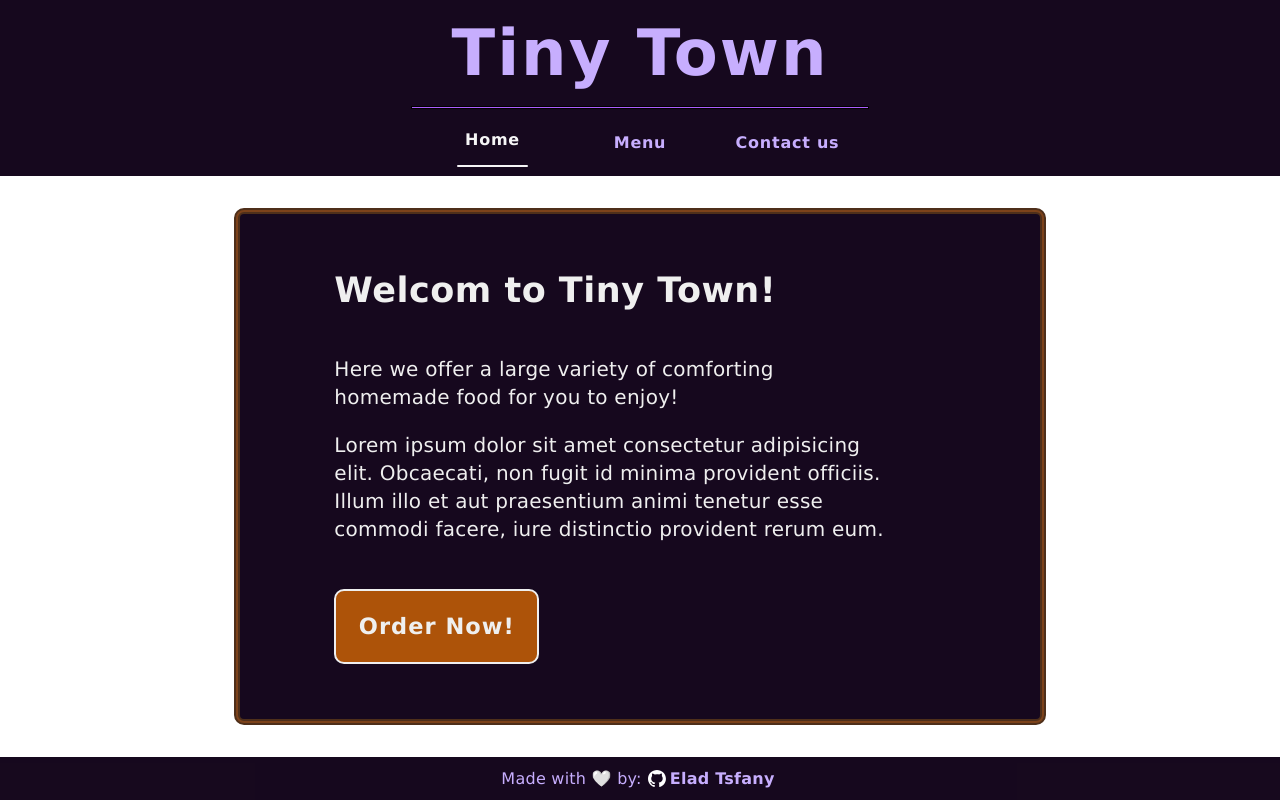
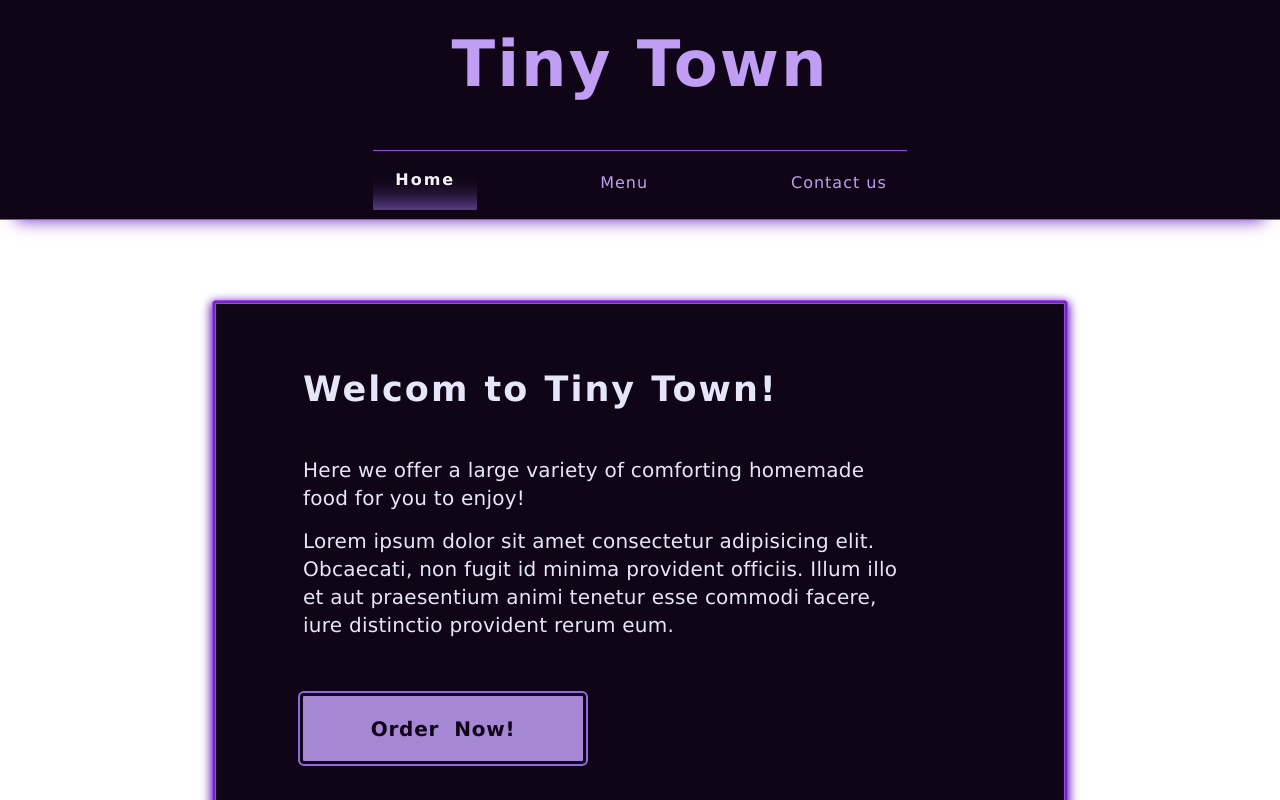
Before and after one commit to eladtsfany/resaurant-page, a website built with webpack: page src/index.html in a window 1280 px wide. Both pictures are taken after a click on the link "Home". Built offline with nearby package versions, Linux system fonts and the light colour scheme; files whose address does not match are found by name.

Commit message:
First commit from main branch

```diff
--- a/src/index.html
+++ b/src/index.html
@@ -12,7 +12,6 @@
             <div class="title-wrapper">
                 <h1>Tiny Town</h1>
             </div>
-            <hr>
             <div class="navigate">
                 <a class="nav-item" data-name="home">Home</a>
                 <a class="nav-item" data-name="menu">Menu</a>
@@ -35,25 +34,22 @@
             </div> -->
 
             <!---------------------------------- Menu Template ---------------------------------->
-            <div class="menu-container">
+            <!-- <div class="menu-container">
                 <h2>MENU</h2>
                 <div class="cards-wrapper">
                     <div class="card">
-                        <img class="card-img" src="#" alt="">
+                        <img class="card-img" src="#">
                         <h3>DISH NAME</h3>
-                        <p>Dish info - Lorem ipsum dolor sit amet consectetur adipisicing elit. Laboriosam doloremque
+                        <p>Lorem ipsum dolor sit amet consectetur adipisicing elit. Laboriosam doloremque
                             repellendus labore, est unde fuga deserunt.</p>
                         <div class="price">$12.90</div>
                         <a class="card-btn" href="#"></a>
                     </div>
+                </div>
+            </div> -->
 
-                    <div class="card">TEMP 2</div>
-                    <div class="card">TEMP 3</div>
-                    <div class="card">TEMP 4</div>
-                    <div class="card">TEMP 5</div>
-                    <div class="card">TEMP 6</div>
-                </div>
-            </div>
+            <!---------------------------------- Contact Template ---------------------------------->
+
         </div>
         <div id="footer">
             <div>Made with 🤍 by: </div>
--- a/src/styles.css
+++ b/src/styles.css
@@ -2,25 +2,22 @@
     --font-family: Verdana, 'Roboto', 'Segoe UI', 'Arial', sans-serif;
     --color-dark: #1f1f1f;
     --color-light: #efefef;
-    --color-pumpkin: rgb(200, 80, 14);
-    --color-pumpkin-bright: rgb(244, 114, 9);
-    --color-pumpkin-dark: rgb(173, 83, 9);
-    --color-brown: rgb(124, 66, 26);
-    --color-brown-dark: rgb(78, 47, 26);
     --color-bg-dark: rgba(3, 3, 3, 0.9);
     --color-bg-light: rgba(225, 225, 225, 0.9);
 
     --color-lilac: #a57cff;
     --color-lilac-light: #c7aefe;
-    --color-lavender: #ad5dfd;
-    --color-theme: #c7aefe;
-    --color-bg-theme: rgba(15, 1, 23, 0.97);
+    --color-lavender: #9648e4;
+    --color-lavender-light: #a55bee;
+    --color-lavender-dark: #7226be;
+    --color-theme: #c09ef4;
+
+    --color-bg-theme: rgba(12, 0, 18, 0.98);
+    --color-light: rgb(230, 230, 250);
 
     /* Testing Colors */
-    --color-cinnamon: rgb(210, 125, 45);
-    --color-fawn: rgb(229, 170, 112);
     --color-wheat: rgb(245, 222, 179);
-    --color-bg-dark: rgba(1, 1, 1, 0.97);
+    --color-bg-dark: rgba(3, 3, 3, 0.97);
 }
 
 body {
@@ -33,22 +30,36 @@ body {
     flex-direction: column;
     background: url('./images/cinema-town-animated-2.jpg') no-repeat;
     background-position: center;
-    /* background-size: 100% 100%; */
     background-size: cover;
     height: 100vh;
     overflow: auto;
-    gap: 1em;
+    gap: 4em;
 }
 
 #header {
-    background: var(--color-bg-theme);
-    color: var(--color-theme);
     display: flex;
     flex-direction: column;
     align-items: center;
     justify-content: space-evenly;
-    padding: .5em;
-    gap: .5em;
+    padding: .25em;
+    gap: 1.5em;
+    border-bottom: 1px solid var(--color-lavender);
+    /* box-shadow: 0 24px 12px -26px var(--color-lavender-dark); */
+    box-shadow: 0px calc(1vh * 2) calc(2vh) calc(1vh * -2) var(--color-lavender-dark);
+}
+
+#header .title-wrapper {
+    font-size: 4em;
+    padding: 0.25em;
+    line-height: 1.4;
+    text-wrap: nowrap;
+    letter-spacing: 2px;
+    /* word-spacing: -0.125em; */
+}
+
+#header .title-wrapper h1 {
+    margin: 0;
+    font-size: 1em;
 }
 
 #content {
@@ -59,12 +70,22 @@ body {
     flex-grow: 1;
 }
 
+#content>* {
+    box-shadow: var(--color-lavender-dark) 0px 3px 10px 2px;
+}
 
+#footer {
+    padding: 0.75em;
+    letter-spacing: 0.25px;
+    border-top: 1px solid var(--color-lavender);
+    /* box-shadow: 0 -2px 2px 1px var(--color-lavender-dark); */
+    box-shadow: 0px calc(1vh * -2) calc(2vh) calc(1vh * -2) var(--color-lavender-dark);
+}
+
+#header,
 #footer {
     background: var(--color-bg-theme);
     color: var(--color-theme);
-    padding: 0.5em;
-    letter-spacing: 0.25px;
 }
 
 #footer,
@@ -78,12 +99,11 @@ body {
 #footer a {
     text-decoration: none;
     color: inherit;
-    padding: 0.25em;
+    font-weight: 600;
+    padding: 0.25em 0.375em;
     gap: 0.25em;
     border-radius: 0.25em;
-    transition: filter 150ms ease, background-color 150ms ease;
-    font-weight: 600;
-
+    transition: filter 150ms ease, background-color 150ms ease, color 150ms ease;
 }
 
 #footer a:hover {
@@ -91,176 +111,180 @@ body {
     color: rgba(5, 5, 5);
 }
 
+#footer img {
+    width: 1.125em;
+    transition: filter 150ms ease;
+}
+
 #footer a:hover img {
     filter: invert(1);
-}
-
-#footer img {
-    width: 1.125em;
 }
 
 #footer a>div {
     font-weight: 600;
 }
 
-#header hr {
-    margin: 0;
-    border: 1px solid black;
-    height: 1px;
-    background: var(--color-lavender);
-    width: 36%;
-    min-width: 400px;
+.navigate {
+    display: flex;
+    justify-content: space-between;
+    align-items: center;
+    min-width: 526px;
+    width: calc(380px + 12vw);
+    padding: 0.125em 0;
+    /* color: var(--color-lilac); */
+    border-top: 1px solid var(--color-lavender);
 }
 
-.title-wrapper h1 {
-    margin: 0;
-    font-size: 4em;
-    letter-spacing: 2px;
-    padding: 0.125em;
-    text-wrap: nowrap;
-}
-
-.navigate {
-    width: 35%;
-    display: grid;
-    grid-auto-flow: column;
-    grid-template-columns: repeat(3, 1fr);
-    justify-items: center;
-    padding: 0.25em;
-}
-
-.navigate .nav-item {
-    font-weight: 600;
-    padding: 0.75em 0.5em;
-    letter-spacing: 0.75px;
+.navigate a.nav-item {
+    padding: 1.25em;
+    line-height: 1.3;
+    letter-spacing: 1px;
     cursor: pointer;
     position: relative;
     text-wrap: nowrap;
-    min-width: max-content;
-    border-radius: 0.25em;
-    transition: color 100ms ease,
-        background-color 100ms ease,
-        transform 250ms ease;
+    min-width: 4em;
+    text-align: center;
+    border-radius: 0.125rem;
+    /* transition: color 100ms ease, background-color 100ms ease, transform 250ms ease; */
+    transition: all 50ms ease, transform 200ms ease;
 }
 
 .navigate a.nav-item:hover {
-    color: #fff;
+    color: var(--color-light);
+    letter-spacing: 2px;
     transform: translateY(-3px);
-    /* background-color: rgb(40, 29, 25); */
-    /* border: 1px solid black; */
+    transition: box-shadow 250ms ease-in, transform 200ms ease,letter-spacing 250ms ease;
+    box-shadow: 0px -4em 2em -4em var(--color-lavender-light) inset;
 }
 
 .navigate a::after {
     content: '';
     position: absolute;
-    bottom: -6px;
-    left: 0;
+    bottom: 0px;
+    left: 0px;
     width: 0;
-    height: 2px;
+    min-height: 1px;
+    max-height: 1px;
     background-color: var(--color-theme);
-    border-radius: 1px;
-    border-color: transparent;
-    transition: width 400ms ease;
+    border: none;
+    /* transition: width 400ms ease, box-shadow 300ms ease; */
+    transition: all 325ms ease-out;
+    transition: all 325ms ease-out, background-color 50ms ease;
 }
 
 .navigate a:hover::after,
 .navigate a.active::after {
     width: 100%;
-    background-color: #fff;
+    background-color: var(--color-lavender-dark);
 }
 
 .navigate a.active {
     color: #fff;
+    font-weight: 600;
+    letter-spacing: 2px;
     transform: translateY(-3px);
     pointer-events: none;
-    opacity: 0.96;
+    box-shadow: 0px -4em 2em -4em var(--color-lilac) inset;
+}
+
+.navigate a.active,
+.navigate a.active::after {
+    opacity: 0.95;
 }
 
 .home-container {
     font-size: 1.25em;
-    box-sizing: border-box;
-    padding: 0.5em;
-    padding-left: 4em;
-    padding: 0.5em 3em;
-    height: clamp(340px, 65vh, 100%);
-    width: 65%;
+    padding: 3em 2.5em;
+    min-height: 380px;
+    width: 60%;
     background: var(--color-bg-theme);
     color: var(--color-light);
     display: flex;
     flex-direction: column;
-    justify-content: space-evenly;
     align-items: center;
-    overflow: auto;
-    border: 6px solid var(--color-brown-dark);
-    border-radius: 0.5em;
-    outline: 2px solid var(--color-brown);
-    outline-offset: -4px;
+    justify-content: center;
+    gap: 2em;
+    overflow: hidden;
+    border: 4px solid var(--color-lavender);
+    border-radius: 0.25rem;
+    outline: 2px solid var(--color-lavender-dark);
+    outline-offset: -3px;
 }
 
 .home-container>* {
     margin: 0;
     width: 90%;
+    padding: 0.125em;
 }
 
 .home-container h2 {
-    letter-spacing: 0.5px;
     font-size: 1.75em;
+    letter-spacing: 2px;
+    word-spacing: 1px;
 }
 
 .home-container .text-wrapper {
     display: flex;
     flex-direction: column;
-    gap: 1em;
+    gap: 0.75em;
 }
 
 .home-container p {
     margin: 0;
     letter-spacing: 0.25px;
     line-height: 1.4;
-    width: 90%;
-}
-
-.btn-wrapper {
-    border-radius: inherit;
+    width: inherit;
 }
 
 #orderButton {
-    font-size: 1.125em;
+    font-size: 1em;
     font-weight: 600;
     font-family: var(--font-family);
-    padding: 1em;
-    color: inherit;
+    padding: 0.875em;
+    margin-top: .625em;
     cursor: pointer;
-    background-color: var(--color-brown);
-    border: 4px solid var(--color-brown-dark);
-    border-radius: inherit;
-    width: minmax(20%, 30%);
+    width: clamp(30%, 280px, 45%);
     min-width: max-content;
-    letter-spacing: 1px;
-    transition: transform 300ms ease;
+    letter-spacing: .75px;
+    word-spacing: .375em;
+    line-height: 1.5;
+    background-color: var(--color-lavender);
+    color: var(--color-light);
+    border: none;
+    border-radius: 1px;
+    outline: 2px solid var(--color-lavender-dark);
+    outline-offset: 3px;
+    opacity: 0.95;
+    transition: all 250ms ease, opacity 50ms ease, outline-color 50ms, color 50ms, background-color 50ms;
 }
 
-/* Order button color modifications */
 #orderButton {
-    border: 2px solid var(--color-light);
-    background-color: var(--color-pumpkin-dark);
-    color: var(--color-light);
+    color: var(--color-bg-theme);
+    color: rgba(12, 0, 18, 0.98);
+    background-color: var(--color-theme);
+    outline-width: 2px;
+    outline-color: var(--color-lilac);
+    border-radius: 1px;
+    opacity: 0.85;
 }
 
 #orderButton:hover {
-    transform: scale(1.05);
-    color: var(--color-light);
-    background-color: var(--color-brown);
+    background-color: var(--color-lavender-dark);
+    outline-color: var(--color-lavender-light);
+    color: #fff;
+    opacity: 0.6;
+    transform: scaleX(1.2) scaleY(1.05) translateX(22.5px) translateY(-1.5px);
+    word-spacing: 0.625em;
+    letter-spacing: 1.25px;
 }
 
 .menu-container {
-    font-size: 1.125rem;
     border: 1px solid #fff;
-    width: 70%;
+    width: 75%;
     display: flex;
     flex-direction: column;
     align-items: center;
-    gap: 1.5em;
+    gap: 2em;
     color: var(--color-light);
     background: var(--color-bg-theme);
     padding: 2em;
@@ -269,9 +293,9 @@ body {
 
 .menu-container h2 {
     margin: 0;
-    font-size: 1.75em;
-    letter-spacing: 0.125rem;
-    padding: .25em;
+    font-size: 2em;
+    letter-spacing: 0.5px;
+    padding: 0.75em;
 }
 
 .cards-wrapper {
@@ -281,53 +305,62 @@ body {
     flex-direction: column;
     background-color: rgb(7, 7, 7);
     padding: 1em;
-    gap: 2em;
+    gap: 3em;
 }
 
 .card {
-    border: 1px solid white;
-    padding: 1em 1.5em;
-    min-height: 9em;
+    font-size: 1.125em;
+    border: 2px solid white;
+    padding: 1.25em;
+    padding-right: 2.5em;
+    min-height: 10em;
     display: grid;
     grid-auto-flow: column;
     grid-template-columns: 2fr 5fr 1fr;
-    grid-template-rows: 2.5em 1fr;
+    grid-template-rows: 3.25em 1fr;
     align-items: center;
     justify-items: center;
     color: var(--color-light);
+    overflow: auto;
 }
 
 .card .card-img {
-    height: 7.75em;
+    height: 7.5em;
     width: 8.5em;
     grid-row: span 2;
     background: darkred;
-    margin-right: 1em;
+    margin-right: .5em;
 }
 
 .card h3,
 .card p {
     margin: 0;
-    width: 90%;
+    width: 85%;
     justify-self: start;
+    letter-spacing: 0.5px;
 }
 
 .card h3 {
-    line-height: 1;
-    letter-spacing: 0.5px;
+    font-size: 1.125em;
+    line-height: 2;
+    align-self: end;
 }
 
 .card p {
-    line-height: 1.4;
+    line-height: 1.3;
     align-self: start;
-    letter-spacing: 0.25px;
-    opacity: 0.9;
-
+    opacity: 0.75;
 }
 
 .card div.price,
 .card a.card-btn {
     justify-self: end;
+
+}
+
+.card div.price {
+    line-height: 2.2;
+    align-self: end;
 }
 
 .card a.card-btn {
@@ -335,14 +368,17 @@ body {
     background: url('./images/plus-icon.svg') no-repeat;
     background-position: center;
     background-size: cover;
-    border: 4px solid var(--color-light);
-    border-radius: 0.25rem;
-    height: 2.25em;
-    width: 2.25em;
-    margin-top: 2em;
-    transition: transform 200ms ease;
+    background-color: rgb(7, 7, 7);
+    border: 3px solid var(--color-light);
+    border-radius: 0.125em;
+    height: 2.125em;
+    width: 2.125em;
+    margin-top: 1.5em;
+    transition: transform 200ms ease, border-color 100ms ease, filter 100ms ease;
 }
 
 .card a.card-btn:hover {
     transform: scale(1.1) translateY(-1px) translateX(-1px);
+    border-color: #000;
+    filter: invert(1);
 }
```
